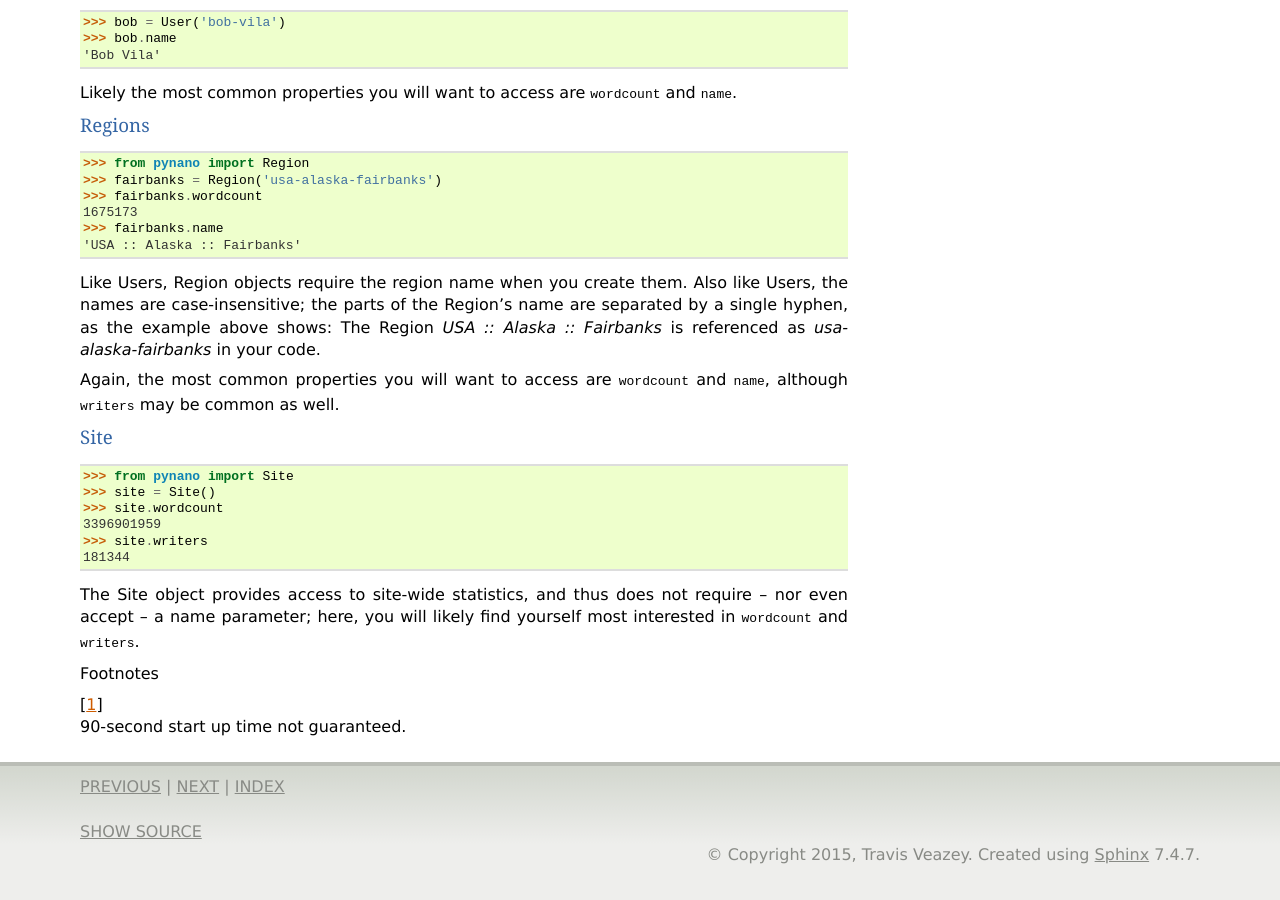
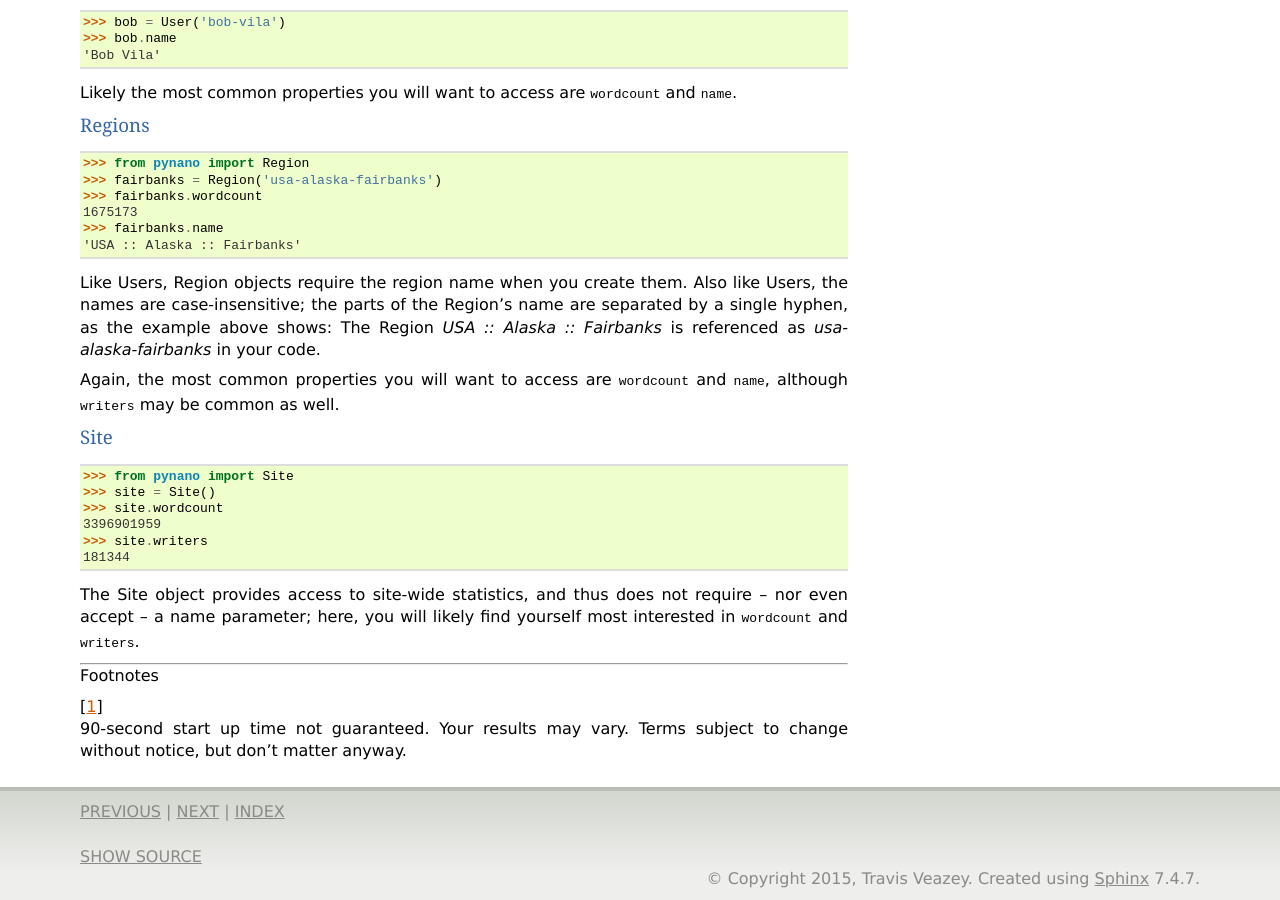
Before and after one commit to Kromey/pynano, a Sphinx documentation site: the page built from docs/quickstart.rst, in a window 1280 px wide and 900 px high, scrolled down 760 px. Built offline with Sphinx 7.4.7, drawn with Linux system fonts in a browser that asks for light colours; pages that are not in the unit, such as notebooks, are missing from menus; before the commit the page ends 1636 px from its top, so only the background shows below that; some of the changed text lies outside the part shown.

Commit message:
Fun with the footnote

```diff
--- a/docs/quickstart.rst
+++ b/docs/quickstart.rst
@@ -2,7 +2,7 @@ Quickstart
 ==========
 
 Everything you need to get up and running with |project| in 90 seconds or
-less! [#disclaimer]_
+less! ([#disclaimer]_)
 
 Installation
 ------------
@@ -83,6 +83,9 @@ The Site object provides access to site-wide statistics, and thus does not
 require -- nor even accept -- a name parameter; here, you will likely find
 yourself most interested in :attr:`~.Site.wordcount` and :attr:`~.Site.writers`.
 
+-----
+
 .. rubric:: Footnotes
 
-.. [#disclaimer] 90-second start up time not guaranteed.
+.. [#disclaimer] 90-second start up time not guaranteed. Your results may vary.
+                 Terms subject to change without notice, but don't matter anyway.
```
